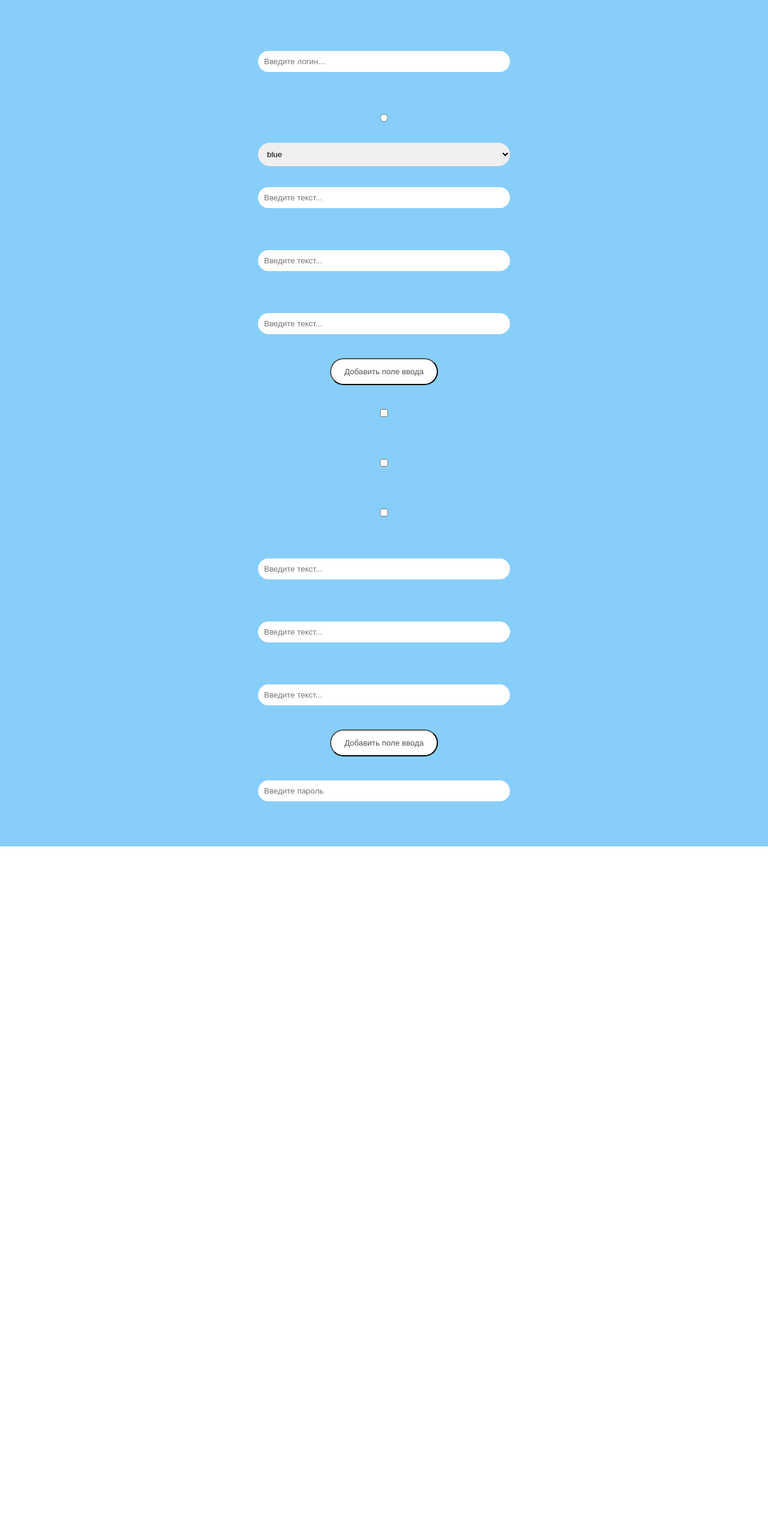
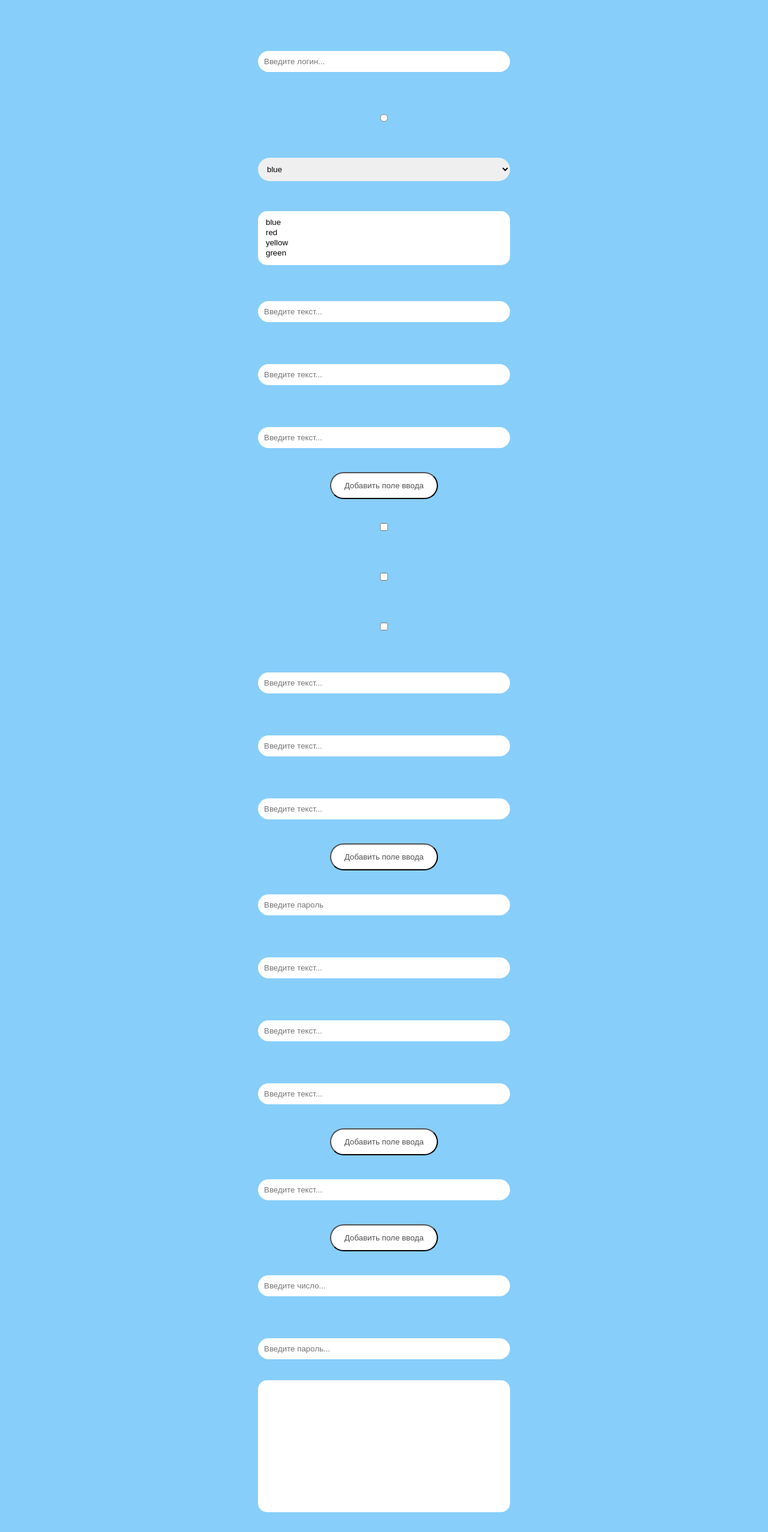
Before and after one commit to superhateyou/Form-Constructor, a React (Create React App) app: page / in a window 1280 px wide. Shown: the top 2554 px of the page at 60% size. Before the commit the page ends 1411 px from the top, so only its background shows below. Built offline with nearby package versions, Linux system fonts and the light colour scheme.

Commit message:
feat: added multi select field feature

```diff
--- a/src/App.js
+++ b/src/App.js
@@ -47,7 +47,12 @@ let arr = [
 {
     name: "Selection",
     type: "selectInput",
-    options : ["blue", "red"]
+    options : ["blue", "red", "yellow", "green"],
+},
+{
+    name: "ColorPalette",
+    type: "multiSelect",
+    options : ["blue", "red", "yellow", "green"]
 },
 {
     name : "Blog",
@@ -70,52 +75,43 @@ let arr = [
     name: "Password",
     placeholder: "Введите пароль",
     type: "passwordInput"
-}
-  // {
-  //     name : "Blog",
-  //     placeholder: "Введите текст...",
-  //     type: "multiInput",
-  //     quantity: 3
-  // },
-  // {
-  //     name : "Comments",
-  //     placeholder: "Введите текст...",
-  //     type: "multiInput",
-  //     quantity: 1
-  // },
-  // { //не готов
-  //     name : "input_multiple",
-  //     placeholder: "Введите текст...",
-  //     type: "text"
-  // },
-  // { //готов
-  //     name : "input_number",
-  //     placeholder: "Введите число...",
-  //     type: "numberInput"
-  // },
-  // { //готов
-  //     name : "input_pass",
-  //     placeholder: "Введите пароль...",
-  //     type: "passwordInput",
-  // },
-  // { //готов
-  //   name : "input_textarea",
-  //   placeholder: "Введите текст...",
-  //   type : "areaInput"
-  // },
-  // { //готов
-  //     name : "input_checkbox",
-  //     type : "checkInput"
-  // },
-  // { //готов
-  //     name : "input_checkbox",
-  //     type : "multiCheck",
-  //     quantity : 5
-  // },
-  // {
-  //     name : "input_multicheck",
-  //     type : "checkbox"
-  // }
+},
+  {
+      name : "Blog",
+      placeholder: "Введите текст...",
+      type: "multiInput",
+      quantity: 3
+  },
+  {
+      name : "Comments",
+      placeholder: "Введите текст...",
+      type: "multiInput",
+      quantity: 1
+  },
+  {
+      name : "input_number",
+      placeholder: "Введите число...",
+      type: "numberInput"
+  },
+  {
+      name : "input_pass",
+      placeholder: "Введите пароль...",
+      type: "passwordInput",
+  },
+  {
+    name : "input_textarea",
+    placeholder: "Введите текст...",
+    type : "areaInput"
+  },
+  {
+      name : "input_checkbox",
+      type : "checkInput"
+  },
+  {
+      name : "input_checkbox",
+      type : "multiCheck",
+      quantity : 5
+  }
 ]
 
 function App() {
--- a/src/components/editor/fieldtemplate.jsx
+++ b/src/components/editor/fieldtemplate.jsx
@@ -7,6 +7,7 @@ import { passwordInput } from './subcomponents/password'
 import { areaInput } from './subcomponents/textarea'
 import { radioInput } from './subcomponents/radio'
 import { selectInput } from './subcomponents/select'
+import { MultiSelect } from './subcomponents/multi_select'
 
 const keyHolder = {
     "textInput" : textInput,
@@ -17,10 +18,11 @@ const keyHolder = {
     "multiInput" : multiInput,
     "multiCheck" : multiCheck,
     "radioInput" : radioInput,
-    "selectInput" : selectInput
+    "selectInput" : selectInput,
+    "multiSelect" : MultiSelect
 }
 
-export const FieldTemplate = ({data, changeHandler, checkedHandler, multiInputHandler, multiCheckHandler}) => {
+export const FieldTemplate = ({data, changeHandler, checkedHandler, multiInputHandler, multiCheckHandler, multiSelectHandler}) => {
     for (const key in keyHolder) {
         if (key === data.type){
             const ComponentName = keyHolder[key]
@@ -30,6 +32,7 @@ export const FieldTemplate = ({data, changeHandler, checkedHandler, multiInputHa
                     checkedHandler={checkedHandler}
                     multiInputHandler={multiInputHandler}
                     multiCheckHandler={multiCheckHandler}
+                    multiSelectHandler={multiSelectHandler}
                 />
             )
         }
--- a/src/components/editor/formEditor.jsx
+++ b/src/components/editor/formEditor.jsx
@@ -23,6 +23,11 @@ export const FormEditor = ({arr}) => {
         setStatement({...statement, [stateName]: checkState })
     }
 
+    const multiSelectHandler = (selected, e) => {
+        const stateName = e.target.name
+        setStatement({...statement, [stateName]: selected })
+    }
+
     console.log(statement)
 
     return (
@@ -35,6 +40,7 @@ export const FormEditor = ({arr}) => {
                 checkedHandler={checkedHandler}
                 multiInputHandler={multiInputHandler}
                 multiCheckHandler={multiCheckHandler}
+                multiSelectHandler={multiSelectHandler}
            />)}
         </div>
     )
--- a/src/components/editor/formEditor.module.css
+++ b/src/components/editor/formEditor.module.css
@@ -67,9 +67,15 @@ textarea {
   }
 
   select {
+    margin: 25px 0;
     width: 420px;
     padding: 11px;
     border-radius: 45px;
     outline: none;
     border: none;
   }
+
+  .multiSelect {
+      border-radius: 15px;
+      overflow: hidden;
+  }
--- /dev/null
+++ b/src/components/editor/subcomponents/multi_select.jsx
@@ -0,0 +1,19 @@
+import { useState } from "react/cjs/react.development"
+import styles from './../formEditor.module.css'
+
+export const MultiSelect = ({data, multiSelectHandler}) => {
+    const [selected, setSelected] = useState('')
+    const selectHandler = (e) => {
+        const updatedSelections = [...e.target.options]
+      .filter(option => option.selected)
+      .map(x => x.value);
+        setSelected(updatedSelections)
+        multiSelectHandler(selected, e)
+    }
+
+    return <select className={styles.multiSelect} name={data.name} multiple={true} key={data.key} onChange={e => {selectHandler(e)}}>
+                {data.options.map(elem => <option value={elem} name={elem} key={data.key + elem}>
+                    {elem}
+                </option>)}
+            </select>
+}
```
